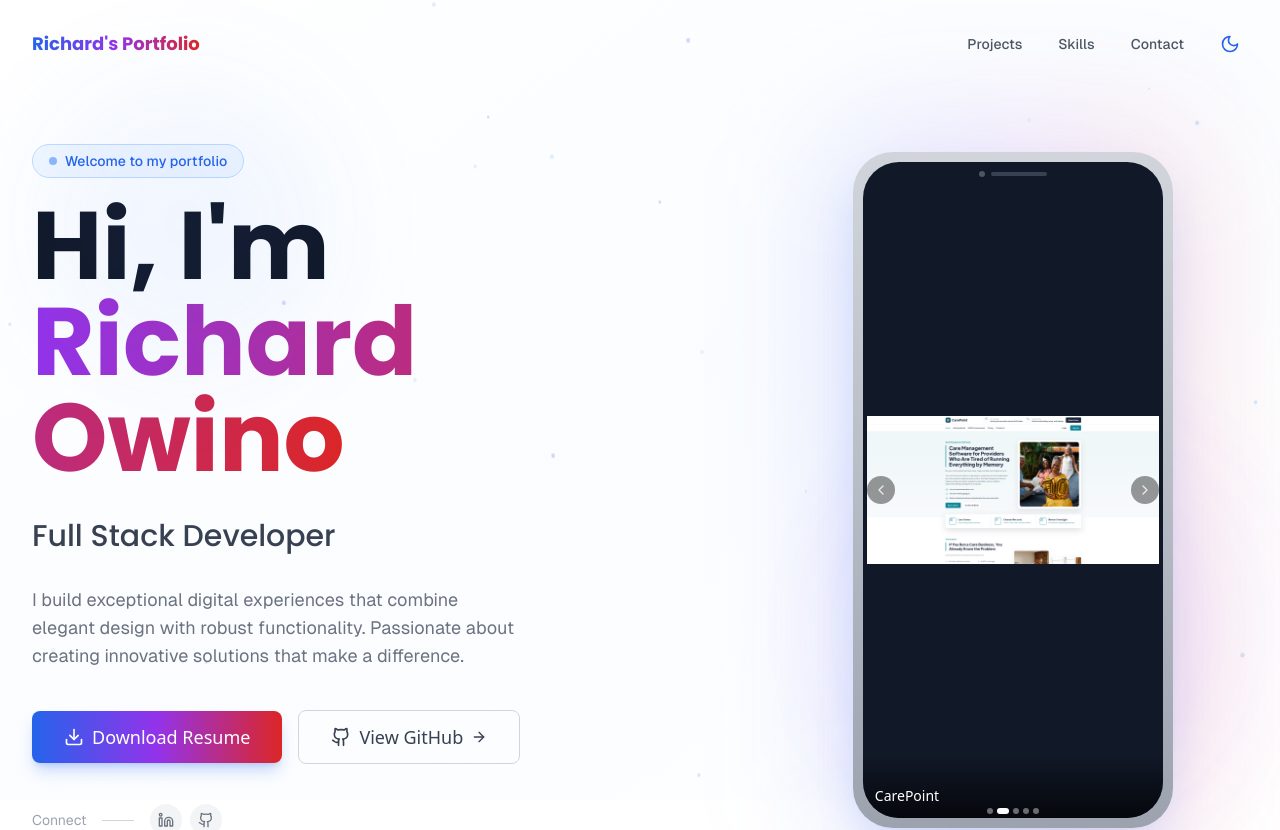
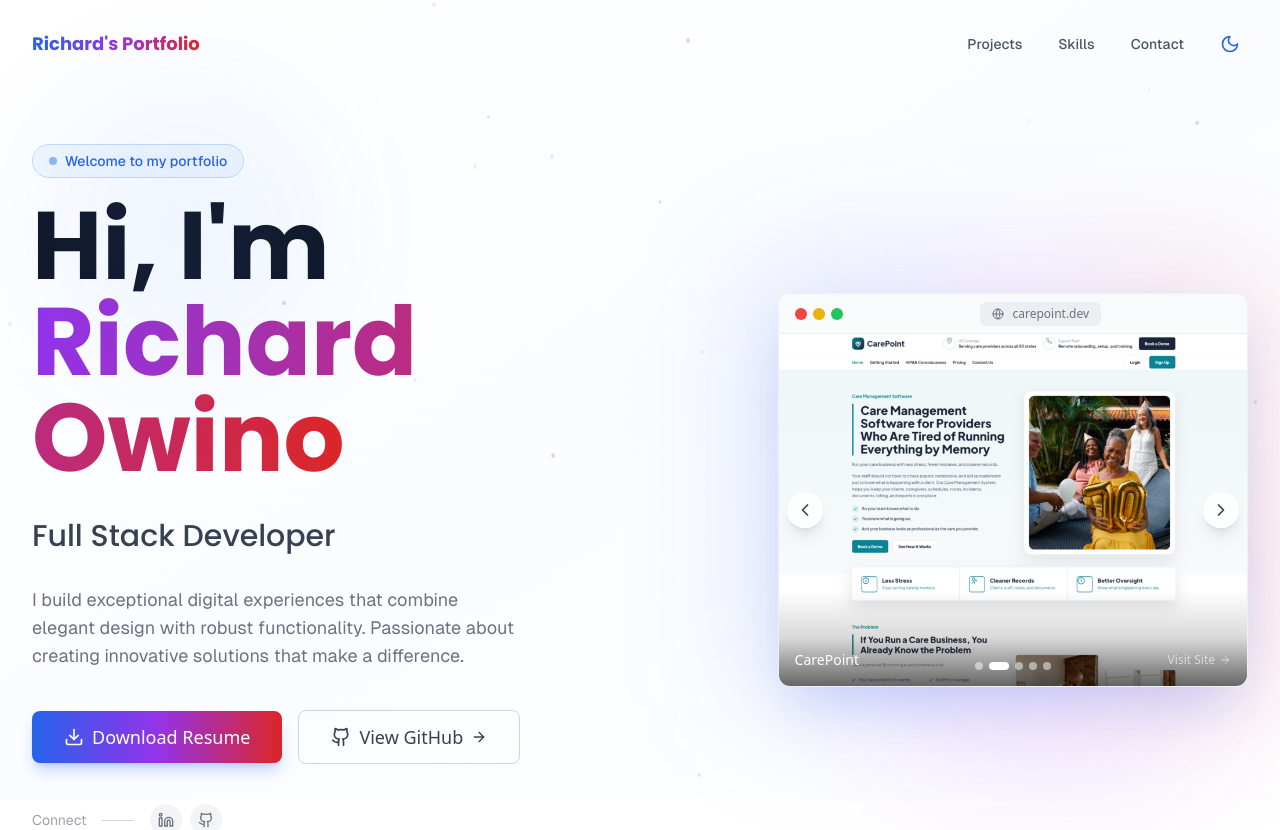
Before and after one commit to Richard-Abraham/modern-web-portfolio, a Next.js app: page / in a window 1280 px wide. Shown: the top 830 px of the page. Built offline with nearby package versions, Linux system fonts and the light colour scheme.

Commit message:
Fix hydration mismatch on html element

```diff
--- a/app/components/Hero.tsx
+++ b/app/components/Hero.tsx
@@ -1,7 +1,7 @@
 "use client"
 
 import { motion, AnimatePresence } from "framer-motion"
-import { Github, Download, ArrowRight, Linkedin, ChevronLeft, ChevronRight } from 'lucide-react'
+import { Github, Download, ArrowRight, Linkedin, ChevronLeft, ChevronRight, Globe } from 'lucide-react'
 import Link from "next/link"
 import Image from "next/image"
 import { useState, useEffect, useCallback } from "react"
@@ -190,14 +190,23 @@ export function Hero() {
               }
             }}
           >
-            <div className="relative w-full max-w-[320px] mx-auto lg:ml-auto">
-              <div className="relative aspect-[9/19] rounded-[2.5rem] bg-gradient-to-b from-gray-300 to-gray-400 dark:from-gray-600 dark:to-gray-700 p-2.5 shadow-2xl shadow-blue-600/20 dark:shadow-blue-800/30">
-                <div className="relative w-full h-full rounded-[2.25rem] overflow-hidden bg-gray-900">
-                  <div className="absolute top-0 left-1/2 -translate-x-1/2 w-1/3 h-6 bg-gray-900 rounded-b-2xl z-20 flex items-center justify-center gap-1.5">
-                    <div className="w-1.5 h-1.5 rounded-full bg-gray-600" />
-                    <div className="w-14 h-1 rounded-full bg-gray-700" />
+            <div className="relative w-full max-w-[520px] mx-auto lg:ml-auto">
+              <div className="relative rounded-xl overflow-hidden border border-gray-200/60 dark:border-gray-700/60 bg-white dark:bg-gray-900 shadow-2xl shadow-blue-600/20 dark:shadow-blue-800/30">
+                <div className="h-10 flex items-center px-4 gap-2 bg-gray-50 dark:bg-gray-800/80 border-b border-gray-200/60 dark:border-gray-700/60">
+                  <div className="flex items-center gap-1.5">
+                    <div className="w-3 h-3 rounded-full bg-red-500" />
+                    <div className="w-3 h-3 rounded-full bg-yellow-500" />
+                    <div className="w-3 h-3 rounded-full bg-green-500" />
                   </div>
+                  <div className="flex-1 flex items-center justify-center">
+                    <div className="flex items-center gap-2 px-3 py-1 rounded-md bg-gray-200/60 dark:bg-gray-700/60 text-xs text-gray-500 dark:text-gray-400 max-w-[220px]">
+                      <Globe className="h-3 w-3 shrink-0" />
+                      <span className="truncate">{slides[current].title.toLowerCase().replace(/\s+/g, '-')}.dev</span>
+                    </div>
+                  </div>
+                </div>
 
+                <div className="relative aspect-[4/3] bg-gray-100 dark:bg-gray-800">
                   <AnimatePresence mode="wait">
                     <motion.div
                       key={current}
@@ -218,47 +227,52 @@ export function Hero() {
                             src={slides[current].image}
                             alt={slides[current].title}
                             fill
-                            className="object-contain p-1"
-                            sizes="320px"
+                            className="object-cover"
+                            sizes="(max-width: 768px) 100vw, 520px"
                             onError={() => setImageError(true)}
                           />
                         ) : (
-                          <div className="w-full h-full flex items-center justify-center bg-gray-800">
-                            <span className="text-white/60 text-sm font-medium">
+                          <div className="w-full h-full flex items-center justify-center bg-gray-100 dark:bg-gray-800">
+                            <span className="text-gray-400 dark:text-gray-500 text-sm font-medium">
                               {slides[current].title}
                             </span>
                           </div>
                         )}
-                        <div className="absolute inset-x-0 bottom-0 h-16 bg-gradient-to-t from-black/70 to-transparent" />
-                        <p className="absolute bottom-3 left-3 right-3 text-white text-sm font-medium truncate">
-                          {slides[current].title}
-                        </p>
+                        <div className="absolute inset-x-0 bottom-0 h-24 bg-gradient-to-t from-black/60 via-black/15 to-transparent" />
+                        <div className="absolute bottom-4 left-4 right-4 flex items-center justify-between">
+                          <p className="text-white text-sm font-medium truncate max-w-[60%]">
+                            {slides[current].title}
+                          </p>
+                          <span className="text-white/60 text-xs flex items-center gap-1">
+                            Visit Site <ArrowRight className="h-3 w-3" />
+                          </span>
+                        </div>
                       </Link>
                     </motion.div>
                   </AnimatePresence>
 
                   <button
                     onClick={(e) => { e.preventDefault(); prev() }}
-                    className="absolute left-1 top-1/2 -translate-y-1/2 z-20 w-7 h-7 rounded-full bg-black/40 text-white/80 flex items-center justify-center hover:bg-black/60 transition-colors"
+                    className="absolute left-2 top-1/2 -translate-y-1/2 z-20 w-9 h-9 rounded-full bg-white/80 dark:bg-gray-800/80 text-gray-700 dark:text-gray-200 flex items-center justify-center hover:bg-white dark:hover:bg-gray-700 shadow-lg transition-all duration-200"
                     aria-label="Previous project"
                   >
-                    <ChevronLeft className="h-4 w-4" />
+                    <ChevronLeft className="h-5 w-5" />
                   </button>
                   <button
                     onClick={(e) => { e.preventDefault(); next() }}
-                    className="absolute right-1 top-1/2 -translate-y-1/2 z-20 w-7 h-7 rounded-full bg-black/40 text-white/80 flex items-center justify-center hover:bg-black/60 transition-colors"
+                    className="absolute right-2 top-1/2 -translate-y-1/2 z-20 w-9 h-9 rounded-full bg-white/80 dark:bg-gray-800/80 text-gray-700 dark:text-gray-200 flex items-center justify-center hover:bg-white dark:hover:bg-gray-700 shadow-lg transition-all duration-200"
                     aria-label="Next project"
                   >
-                    <ChevronRight className="h-4 w-4" />
+                    <ChevronRight className="h-5 w-5" />
                   </button>
 
-                  <div className="absolute bottom-0 left-1/2 -translate-x-1/2 z-20 flex gap-1 pb-1">
+                  <div className="absolute bottom-4 left-1/2 -translate-x-1/2 z-20 flex gap-1.5">
                     {slides.map((_, i) => (
                       <button
                         key={i}
                         onClick={(e) => { e.preventDefault(); setImageError(false); setCurrent(i) }}
-                        className={`w-1.5 h-1.5 rounded-full transition-all duration-300 ${
-                          i === current ? "bg-white w-3" : "bg-white/40"
+                        className={`w-2 h-2 rounded-full transition-all duration-300 ${
+                          i === current ? "bg-white w-5" : "bg-white/50 hover:bg-white/70"
                         }`}
                         aria-label={`Go to slide ${i + 1}`}
                       />
@@ -266,7 +280,8 @@ export function Hero() {
                   </div>
                 </div>
               </div>
-              <div className="absolute -inset-5 bg-gradient-to-r from-blue-600/15 via-purple-600/15 to-red-600/15 rounded-[3rem] blur-3xl -z-10" />
+
+              <div className="absolute -inset-6 bg-gradient-to-r from-blue-600/15 via-purple-600/15 to-red-600/15 rounded-[2rem] blur-3xl -z-10" />
             </div>
           </motion.div>
         </div>
--- a/app/layout.tsx
+++ b/app/layout.tsx
@@ -34,7 +34,7 @@ export default function RootLayout({
   children,
 }: Readonly<{ children: React.ReactNode }>) {
   return (
-    <html lang="en" className="scroll-smooth">
+    <html lang="en" className="scroll-smooth" suppressHydrationWarning>
       <body className={`${poppins.variable} ${geistSans.variable} antialiased min-h-screen bg-white dark:bg-gray-950 text-gray-900 dark:text-gray-100`}>
         {children}
       </body>
```
